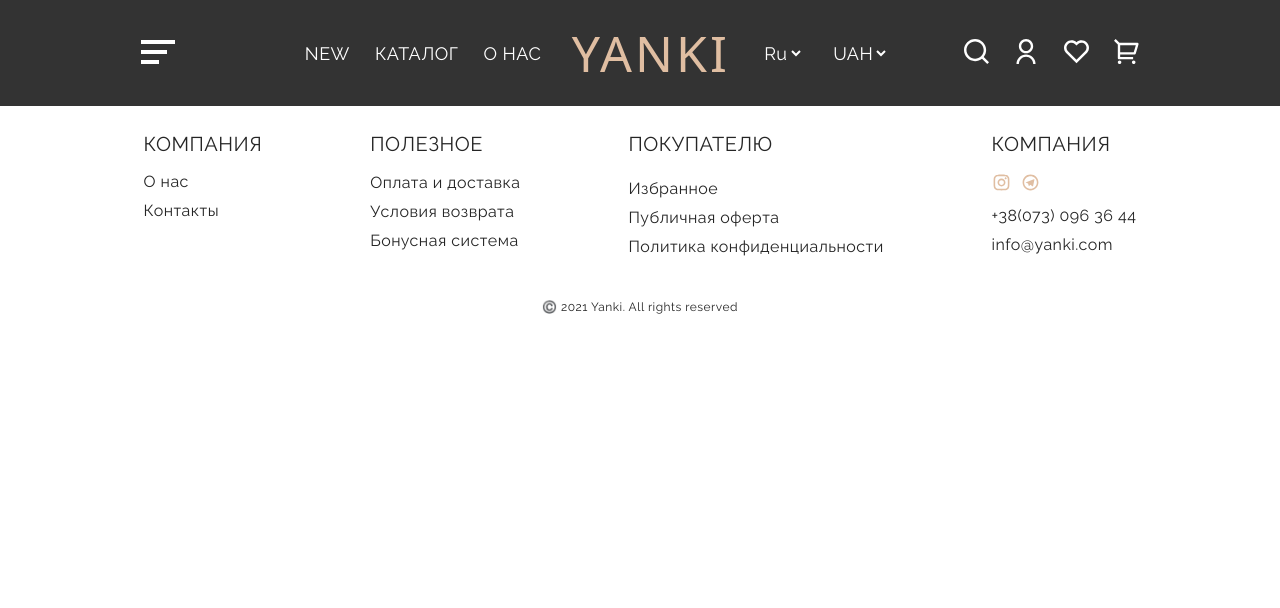
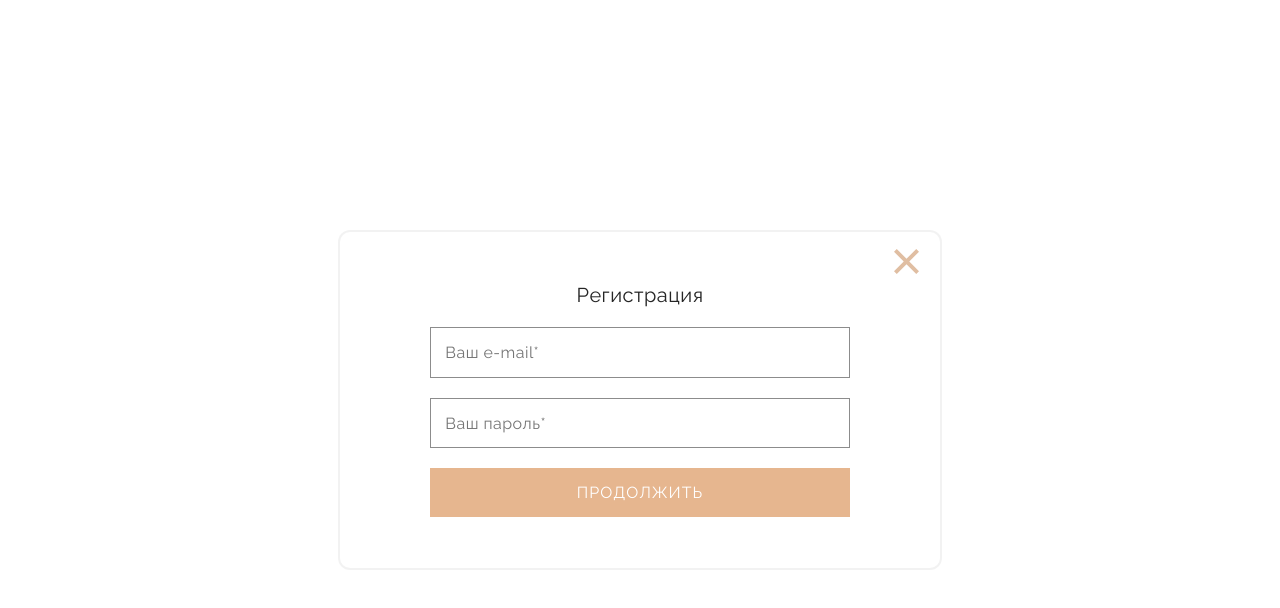
Before and after one commit to ZaydAbdullayev/Yanki-shop, a React (Create React App) app: page /new/profile in a window 1280 px wide. Shown: the top 608 px of the page. Built offline with nearby package versions, Linux system fonts and the light colour scheme.

Commit message:
new page

```diff
--- a/src/App.jsx
+++ b/src/App.jsx
@@ -9,6 +9,15 @@ import { Card } from "./Page/Card/card";
 import { Favourite } from "./Page/Favourite/favourite";
 import { ContactPage } from "./Page/ContactPage/contactpage";
 import { useLocation } from "react-router-dom";
+import {
+  Login,
+  ForgotPassL,
+  Sigin,
+  ForgotPassS,
+  Succes,
+  LoginSecondLevel,
+  SuccesL,
+} from "./Components/Login/login";
 
 function App() {
   const location = useLocation();
@@ -28,6 +37,13 @@ function App() {
         <Route path="/view/product/:code" element={<ProductView />} />
         <Route path="/basket" element={<Card />} />
         <Route path="/favourite" element={<Favourite />} />
+        <Route path="/about" element={<Sigin />} />
+        <Route path="/forgot/password" element={<ForgotPassS />} />
+        <Route path="/new/profile" element={<Login />} />
+        <Route path="/update/password" element={<ForgotPassL />} />
+        <Route path="/update/succes" element={<Succes />} />
+        <Route path="/profile/chack" element={<LoginSecondLevel />} />
+        <Route path="/profile/update/success" element={<SuccesL />} />
       </Routes>
       <Footer />
     </div>
--- a/src/Components/Login/login.css
+++ b/src/Components/Login/login.css
@@ -0,0 +1,82 @@
+.login_form_box {
+    position: fixed;
+    top: 0;
+    left: 0;
+    width: 100%;
+    height: 100vh;
+    display: flex;
+    align-items: center;
+    justify-content: center;
+    background: #fff;
+}
+
+.login_form {
+    position: relative;
+    width: 600px;
+    padding: 4% 7%;
+    display: flex;
+    flex-direction: column;
+    align-items: center;
+    background: #fff;
+    gap: 20px;
+    color: #252525;
+    box-shadow: rgba(0, 0, 0, 0.05) 0px 0px 0px 2px;
+    transition: all 0.5s ease-in-out;
+    border-radius: 10px;
+}
+
+.login_form:hover {
+    box-shadow: rgba(100, 100, 111, 0.2) 0px 7px 29px 0px;
+}
+
+.login_form>p {
+    font-size: var(--fs3);
+    font-weight: var(--fw1);
+}
+
+.input {
+    width: 100%;
+    padding: 3.5%;
+    border: 1px solid #25252586;
+    outline: none;
+    font-size: var(--fs5);
+    font-weight: var(--fw1);
+}
+
+.forgot_password_box {
+    width: 100%;
+    display: flex;
+    align-items: center;
+    justify-content: space-between;
+}
+
+.forgot_password_box>a {
+    font-size: var(--fs5);
+    font-weight: var(--fw1);
+    color: #252525;
+    text-decoration: underline;
+}
+
+.btn {
+    width: 100%;
+    padding: 3.5%;
+    background: #e6b68f;
+    border: none;
+    font-size: var(--fs5);
+    font-weight: var(--fw1);
+    color: #fff;
+    text-transform: uppercase;
+    letter-spacing: 1px;
+}
+
+.btn:active {
+    background: #cfb6a2;
+}
+
+.close_btn {
+    position: absolute;
+    top: 5%;
+    right: 3.5%;
+    background: transparent;
+    border: none;
+}
--- a/src/Components/Login/login.jsx
+++ b/src/Components/Login/login.jsx
@@ -0,0 +1,260 @@
+import React from "react";
+import "./login.css";
+import { Link } from "react-router-dom";
+import { useNavigate } from "react-router-dom";
+
+import Icon from "./Frame.svg";
+
+export const Sigin = () => {
+  const navigate = useNavigate();
+  const handleSubmit = (e) => {
+    e.preventDefault();
+    const formData = new FormData(e.target);
+    const value = Object.fromEntries(formData.entries());
+    console.log(value);
+    navigate("/catalog");
+  };
+
+  const closePage = (e) => {
+    navigate("/");
+  };
+
+  return (
+    <div className="login_form_box">
+      <form className="login_form" onSubmit={handleSubmit}>
+        <p>Авторизация</p>
+        <input
+          type="email"
+          name="email"
+          required
+          autoComplete="off"
+          placeholder="Ваш e-mail*"
+          className="input"
+        />
+        <input
+          type="password"
+          name="password"
+          required
+          autoComplete="off"
+          placeholder="Ваш пароль*"
+          className="input"
+        />
+        <div className="forgot_password_box">
+          <Link to={"/forgot/password"}>Забыли пароль?</Link>
+          <Link to={"/new/profile"}>Нет аккаунта?</Link>
+        </div>
+        <button className="btn" type="submit">
+          Войти
+        </button>
+        <button className="close_btn" type="button" onClick={closePage}>
+          <img src={Icon} alt="icon" />
+        </button>
+      </form>
+    </div>
+  );
+};
+
+export const ForgotPassS = () => {
+  const navigate = useNavigate();
+
+  const handleSubmit = (e) => {
+    e.preventDefault();
+    const formData = new FormData(e.target);
+    const value = Object.fromEntries(formData.entries());
+    console.log(value);
+    navigate("/update/password");
+  };
+
+  const closePage = (e) => {
+    navigate("/");
+  };
+
+  return (
+    <div className="login_form_box">
+      <form className="login_form" onSubmit={handleSubmit}>
+        <p>Забыли пароль?</p>
+        <span>
+          Введите свою почту и мы отправим вам код для сброса пароля и
+          восстановления аккаунта:
+        </span>
+        <input
+          type="email"
+          name="email"
+          required
+          autoComplete="off"
+          placeholder="Ваш e-mail*"
+          className="input"
+        />
+        <button className="btn">Войти</button>
+        <button className="close_btn" type="button" onClick={closePage}>
+          <img src={Icon} alt="icon" />
+        </button>
+      </form>
+    </div>
+  );
+};
+
+export const Login = () => {
+  const navigate = useNavigate();
+
+  const handleSubmit = (e) => {
+    e.preventDefault();
+    const formData = new FormData(e.target);
+    const value = Object.fromEntries(formData.entries());
+    console.log(value);
+    navigate("/profile/chack");
+  };
+
+  const closePage = (e) => {
+    navigate("/");
+  };
+
+  return (
+    <div className="login_form_box">
+      <form className="login_form" onSubmit={handleSubmit}>
+        <p>Регистрация</p>
+        <input
+          type="email"
+          name="email"
+          required
+          autoComplete="off"
+          placeholder="Ваш e-mail*"
+          className="input"
+        />
+        <input
+          type="password"
+          name="password"
+          required
+          autoComplete="off"
+          placeholder="Ваш пароль*"
+          className="input"
+        />
+        <button className="btn">Продолжить</button>
+        <button className="close_btn" type="button" onClick={closePage}>
+          <img src={Icon} alt="icon" />
+        </button>
+      </form>
+    </div>
+  );
+};
+
+export const LoginSecondLevel = () => {
+  const navigate = useNavigate();
+
+  const handleSubmit = (e) => {
+    e.preventDefault();
+    const formData = new FormData(e.target);
+    const value = Object.fromEntries(formData.entries());
+    console.log(value);
+    navigate("/profile/update/success");
+  };
+
+  const closePage = (e) => {
+    navigate("/");
+  };
+
+  return (
+    <div className="login_form_box">
+      <form className="login_form" onSubmit={handleSubmit}>
+        <p>Регистрация - шаг 2</p>
+        <span>
+          Мы отправили вам на почту код для подтверждения регистации. Введите
+          его, пожалуйста
+        </span>
+        <input
+          type="number"
+          name="email"
+          required
+          autoComplete="off"
+          placeholder="Код с e-mail*"
+          maxLength="6"
+          className="input"
+        />
+        <button className="btn">Войти</button>
+        <button className="close_btn" type="button" onClick={closePage}>
+          <img src={Icon} alt="icon" />
+        </button>
+      </form>
+    </div>
+  );
+};
+
+export const ForgotPassL = () => {
+  const navigate = useNavigate();
+
+  const handleSubmit = (e) => {
+    e.preventDefault();
+    const formData = new FormData(e.target);
+    const value = Object.fromEntries(formData.entries());
+    console.log(value);
+    navigate("/update/succes");
+  };
+
+  const closePage = (e) => {
+    navigate("/");
+  };
+
+  return (
+    <div className="login_form_box">
+      <form className="login_form" onSubmit={handleSubmit}>
+        <p>Забыли пароль?</p>
+        <span>Код из сообщения:</span>
+        <input
+          type="number"
+          name="code"
+          autoComplete="off"
+          placeholder="Код*"
+          className="input"
+          required
+        />
+        <input
+          type="password"
+          name="password"
+          autoComplete="off"
+          placeholder="Новый пароль*"
+          className="input"
+          required
+        />
+        <button className="btn">Продолжить</button>
+        <button className="close_btn" type="button" onClick={closePage}>
+          <img src={Icon} alt="icon" />
+        </button>
+      </form>
+    </div>
+  );
+};
+
+export const Succes = () => {
+  const navigate = useNavigate();
+  const closePage = (e) => {
+    navigate("/catalog");
+  };
+  return (
+    <div className="login_form_box">
+      <form className="login_form">
+        <p>Вы успешно сменили пароль!</p>
+        <button className="close_btn" type="button" onClick={closePage}>
+          <img src={Icon} alt="icon" />
+        </button>
+      </form>
+    </div>
+  );
+};
+
+export const SuccesL = () => {
+  const navigate = useNavigate();
+  const closePage = (e) => {
+    navigate("/catalog");
+  };
+  return (
+    <div className="login_form_box">
+      <form className="login_form">
+        <p>Регистрация - успешно!</p>
+        <span>Вы успешно зарегестрировались! Приятных покупок!</span>
+        <button className="close_btn" type="button" onClick={closePage}>
+          <img src={Icon} alt="icon" />
+        </button>
+      </form>
+    </div>
+  );
+};
--- a/src/Page/Card/card.jsx
+++ b/src/Page/Card/card.jsx
@@ -298,7 +298,7 @@ export const Card = () => {
             <p>
               БОНУСЫ:{" "}
               <NumericFormat
-                value={bonus}
+                value={-bonus}
                 displayType="text"
                 thousandSeparator=" "
                 suffix=" sum"
--- a/src/Page/ProductView/productview.jsx
+++ b/src/Page/ProductView/productview.jsx
@@ -141,7 +141,7 @@ export const ProductView = () => {
               corrupti deleniti quas quidem! Fugiat.
             </p>
           </details>
-          <details class=" about_product">
+          <details className="about_product">
             <summary>
               Состав и уход
               <span>∨</span>
```
Also changed, not shown: src/Components/Login/Frame.svg (added), src/Page/Product/product.jsx (line endings or trailing spaces).
